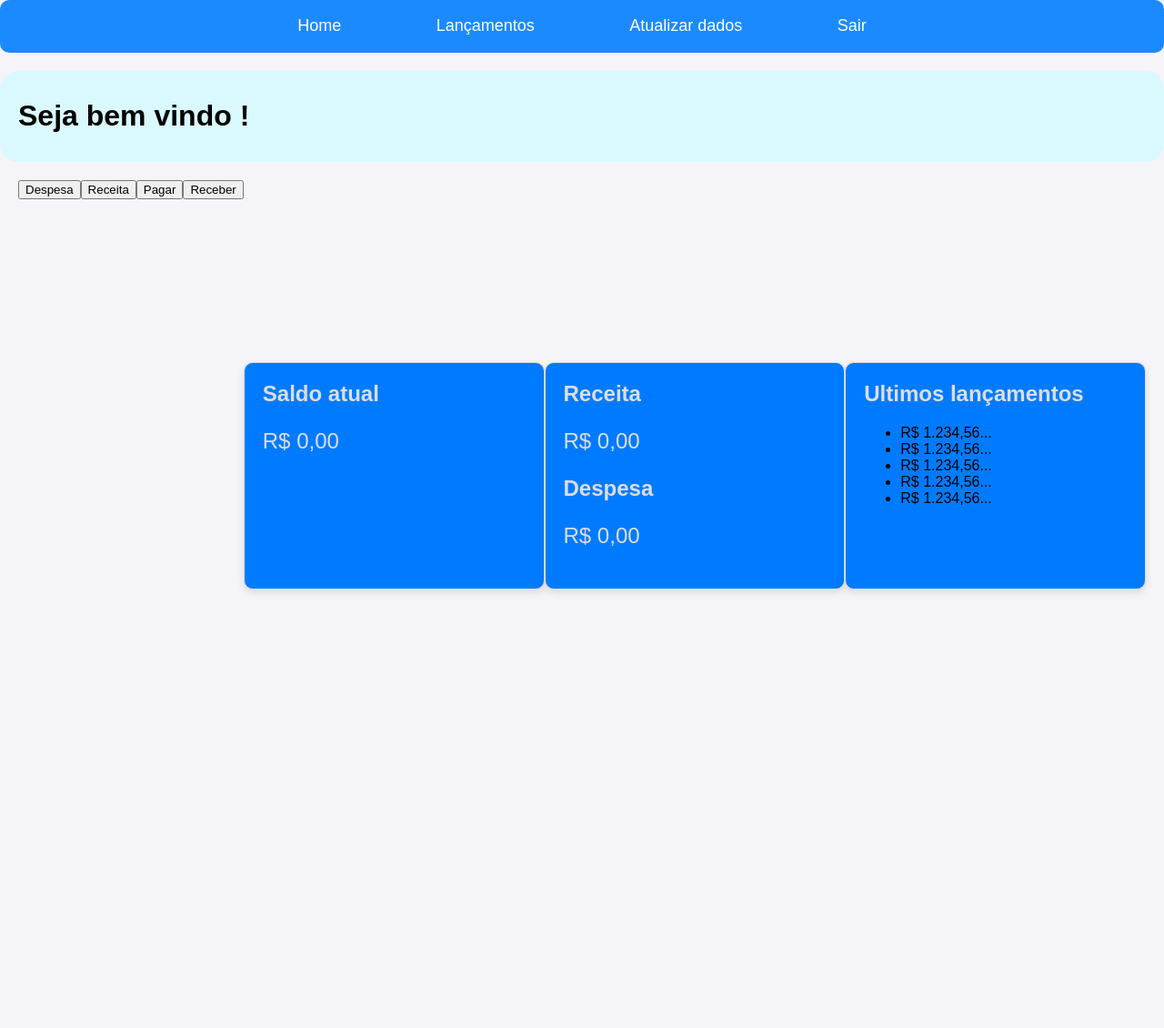
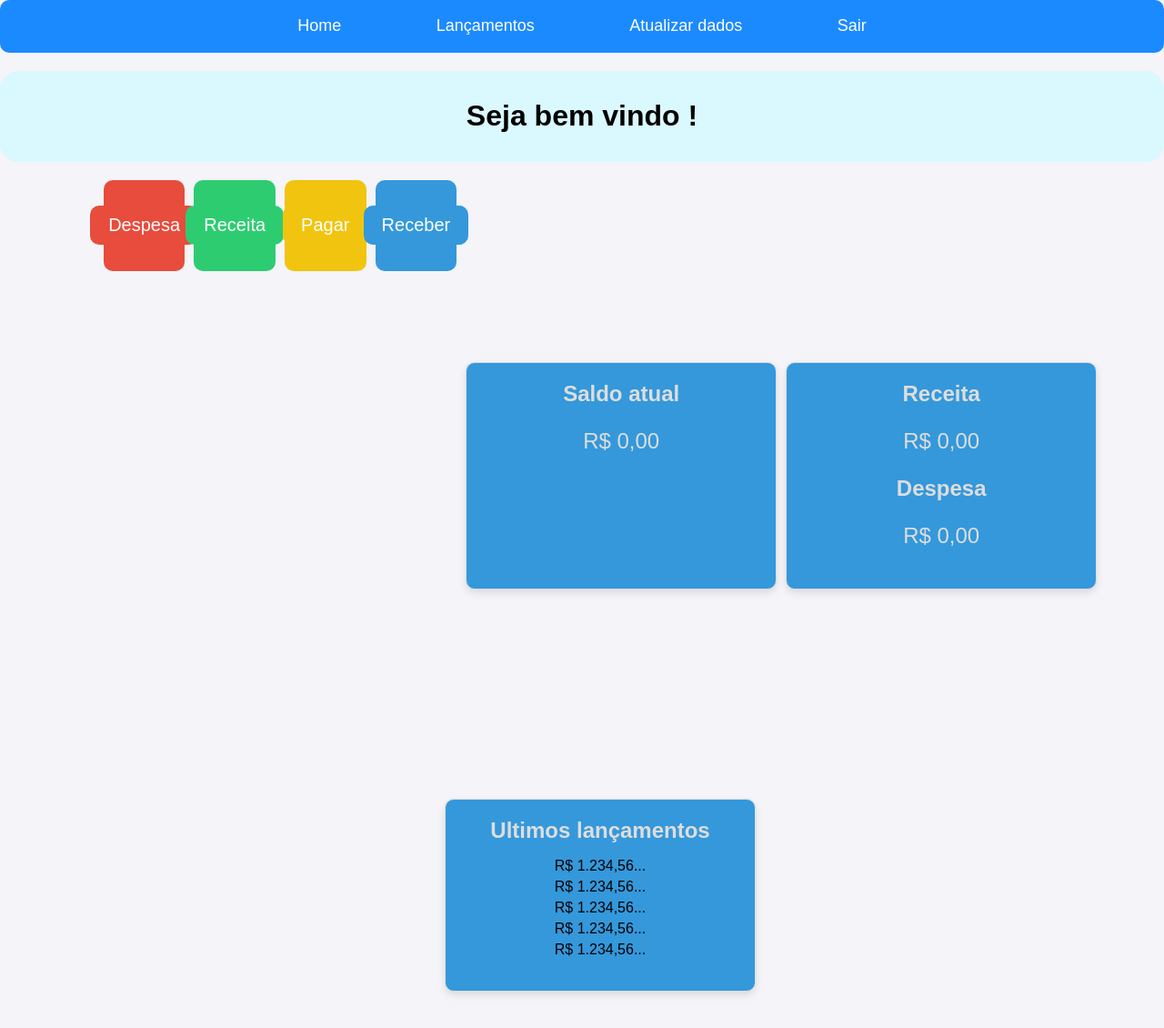
Before and after one commit to eduardosantosbr/seminario-paper-aplicacao-pix, a PHP site: page /dashboard.php in a window 1280 px wide. Shown: the whole page at 91% size. Before the commit the page ends 652 px from the top, so only its background shows below. Run offline with PHP 8.4, Linux system fonts and the light colour scheme; a user stored in the database is signed in; data that the repository does not hold is empty.

Commit message:
Ajustes css e melhorias

```diff
--- /dev/null
+++ b/dashboard.css
@@ -0,0 +1,184 @@
+body {
+    font-family: Arial, sans-serif;
+    background-color: #f4f4f9;
+    margin: 0;
+    padding: 0;
+}
+
+/*Botão dashboard criar lançamento*/
+.dashboard {
+    display: flex;
+    flex-direction: row;  /* Alinhamento na horizontal */
+    justify-content: flex-start; /* Alinhamento à esquerda */
+    padding: 20px;
+    flex-wrap: wrap;
+    gap: 10px;
+    justify-content: center;
+    width: 100%;
+}
+
+.btn-criar {
+    padding: 50px 50px;  /* Ajuste do padding para um tamanho mais razoável */
+    font-size: 20px;  /* Ajuste do tamanho da fonte */
+    color: #fff;
+    background-color: #007bff;
+    border: none;
+    border-radius: 10px;
+    cursor: pointer;
+    transition: background-color 0.3s, box-shadow 0.3s;
+    box-shadow: 0 4px 8px rgba(0, 0, 0, 0.1); /* Sombra leve */
+    margin-top: 200px;
+    margin-left: 200px;
+}
+
+.btn-criar:hover {
+    background-color: #0056b3;
+    box-shadow: 0 6px 12px rgba(0, 0, 0, 0.2); /* Sombra mais pronunciada ao passar o mouse */
+}
+
+/*card saldo*/
+.card-saldo {
+    background-color: #007bff;
+    border: 1px solid #dddddd;
+    border-radius: 10px;
+    box-shadow: 0 4px 8px rgba(0, 0, 0, 0.1);
+    padding: 20px;
+    margin-bottom: 20px;  /* Espaço entre o card e o botão */
+    width: 22px;  /* Largura fixa do card */
+    margin-top: 200px;
+}
+
+.card-saldo h2 {
+    margin-top: 0;
+    color: #dddddd;
+}
+
+.card-saldo p {
+    font-size: 24px;
+    color: #dddddd;
+}
+
+ /**/
+ .card-ultimos-lancamentos {
+    background-color: #007bff;
+    border: 1px solid #dddddd;
+    border-radius: 10px;
+    box-shadow: 0 4px 8px rgba(0, 0, 0, 0.1);
+    padding: 20px;
+    margin-bottom: 20px;  /* Espaço entre o card e o botão */
+    width: 22px;  /* Largura fixa do card */
+    margin-top: 200px;
+}
+
+.card-ultimos-lancamentos h2 {
+    margin-top: 0;
+    color: #dddddd;
+}
+
+.card-ultimos-lancamentos p {
+    font-size: 24px;
+    color: #dddddd;
+}
+
+.div-criar-despesa, .div-criar-receita, .div-criar-pagar, .div-criar-receber {
+    height: 100px;
+    display: flex;
+    justify-content: center;
+    align-items: center;
+    border-radius: 10px;
+    color: #fff;
+    font-size: 20px;
+    cursor: pointer;
+    transition: background-color 0.3s, box-shadow 0.3s;
+    text-align: center;
+}
+
+.div-criar-despesa {
+    width: 7%;
+    background-color: #e74c3c;
+}
+
+.btn-criar-despesa {
+    background-color: #e74c3c;
+    border: none;
+    color: #fff;
+    font-size: 20px;
+    cursor: pointer;
+    padding: 10px 20px;
+    border-radius: 10px;
+}
+
+.div-criar-receita {
+    width: 7%;
+    background-color: #2ecc71;
+}
+
+.btn-criar-receita {
+    background-color: #2ecc71;
+    border: none;
+    color: #fff;
+    font-size: 20px;
+    cursor: pointer;
+    padding: 10px 20px;
+    border-radius: 10px;
+}
+
+.div-criar-pagar {
+    width: 7%;
+    background-color: #f1c40f;
+}
+
+.btn-criar-pagar {
+    background-color: #f1c40f;
+    border: none;
+    color: #fff;
+    font-size: 20px;
+    cursor: pointer;
+    padding: 10px 20px;
+    border-radius: 10px;
+}
+
+.div-criar-receber {
+    width: 7%;
+    background-color: #3498db;
+}
+
+.btn-criar-receber {
+    background-color: #3498db;
+    border: none;
+    color: #fff;
+    font-size: 20px;
+    cursor: pointer;
+    padding: 10px 20px;
+    border-radius: 10px;
+}
+
+.div-criar-despesa:hover, .div-criar-receita:hover, .div-criar-pagar:hover, .div-criar-receber:hover {
+    box-shadow: 0 4px 8px rgba(0, 0, 0, 0.2);
+}
+
+.container {
+    text-align: center;
+    margin-top: 50px;
+}
+
+.card-saldo, .card-ultimos-lancamentos {
+    width: 300px;
+    padding: 20px;
+    border-radius: 10px;
+    background-color: #3498db;
+    text-align: center;
+}
+
+.card-saldo h2, .card-ultimos-lancamentos h2 {
+    margin-bottom: 10px;
+}
+
+.card-ultimos-lancamentos ul {
+    list-style: none;
+    padding: 0;
+}
+
+.card-ultimos-lancamentos li {
+    margin-bottom: 5px;
+}
--- a/dashboard.php
+++ b/dashboard.php
@@ -4,8 +4,12 @@
 <head>
     <meta charset="UTF-8">
     <title>Página Inicial</title>
-    <link rel="stylesheet" href="style.css">
+    <link rel="stylesheet" href="dashboard.css">
 
+    <style>
+
+
+    </style>
 </head>
 
 <body>
@@ -13,6 +17,7 @@
     <?php
         session_start();
         require 'modulos.php';
+        require 'conexao.php';
         include 'menu.php';
         if ($_SESSION['logado'] != true) {
             login_necessario();
@@ -23,17 +28,18 @@
         $dados = $conexao->prepare("SELECT SUM(CASE WHEN tipo = 1 THEN valor ELSE 0 END) AS entradas,
                                         SUM(CASE WHEN tipo = 0 THEN valor ELSE 0 END) AS saidas,
                                         SUM(CASE WHEN tipo = 1 THEN valor ELSE -valor END) AS saldo_total
-                                    FROM lancamentos; WHERE usuario_id = $id");
-                $dados->execute();
-                $objSaldo = $dados->fetchAll(PDO::FETCH_OBJ);
+                                    FROM lancamentos WHERE usuario_id = :id");
+        $dados->bindValue(':id', $id, PDO::PARAM_INT);
+        $dados->execute();
+        $objSaldo = $dados->fetchAll(PDO::FETCH_OBJ);
     ?>
 
     <div class="container">
-        <h1>Seja bem vindo <?php if (isset($_COOKIE['nome'])) { echo $_COOKIE['nome']; }?>!</h1>
+        <h1>Seja bem vindo <?php if (isset($_COOKIE['nome'])) { echo htmlspecialchars($_COOKIE['nome']); }?>!</h1>
     </div>
 
-     <div>
-        <div class="dashboard">
+    <div class="dashboard">
+        <!-- <div class="div-criar"> -->
             <div class="div-criar-despesa">
                 <form action="cadastro-lancamento.php?id=0" method="post">
                     <button id="criarLancamento" class="btn-criar-despesa" onclick="">Despesa</button>
@@ -57,7 +63,9 @@
                     <button id="criarLancamento" class="btn-criar-receber" onclick="">Receber</button>
                 </form>
             </div>
+        <!-- </div>
 
+        <div class="div-card"> -->
             <div class="card-saldo">
                 <h2>Saldo atual</h2>
                 <p>R$ <?php echo number_format($objSaldo[0]->saldo_total, 2, ',', '.'); ?></p>
@@ -78,7 +86,7 @@
                     <li>R$ 1.234,56...</li>
                 </ul>
             </div>
-        </div>
+        <!-- </div> -->
     </div>
 
 </body>
--- a/style.css
+++ b/style.css
@@ -54,15 +54,38 @@ body {
 .dados {
     display: inline-block;
     margin: 0px;
-    width: 80%;
+    width: 100%;
+    display: flex;
+    flex-direction: row;
+    align-items: center;
 }
 
 
 
-.titulo-item-listagem {
+.titulo-item-listagem-descricao {
     font-size: 20px;
     font-weight: bold;
 }
+
+.titulo-item-listagem-valor {
+    font-size: 20px;
+    font-weight: bold;
+}
+
+.dados-descricao{
+    flex: 1;
+    width: 40%;
+}
+
+.dados-valor {
+    flex: 1;
+    width: 20%;
+}
+
+.dados span {
+    display: block;
+}
+
 
 .descricao-item-listagem ul li {
     font-size: 14px;
@@ -199,86 +222,3 @@ input[type=submit]:hover {
     background: rgb(63, 162, 255);
     border-radius: 10px;
 }
-
-
-/*Botão dashboard criar lançamento*/
-
-.dashboard {
-    display: flex;
-    flex-direction: row;  /* Alinhamento na horizontal */
-    justify-content: flex-start; /* Alinhamento à esquerda */
-    padding: 20px;
-}
-
-.btn-criar {
-    padding: 50px 50px;  /* Ajuste do padding para um tamanho mais razoável */
-    font-size: 20px;  /* Ajuste do tamanho da fonte */
-    color: #fff;
-    background-color: #007bff;
-    border: none;
-    border-radius: 10px;
-    cursor: pointer;
-    transition: background-color 0.3s, box-shadow 0.3s;
-    box-shadow: 0 4px 8px rgba(0, 0, 0, 0.1); /* Sombra leve */
-    margin-top: 200px;
-    margin-left: 200px;
-}
-
-.div-criar{
-    padding: 50px 50px;  /* Ajuste do padding para um tamanho mais razoável */
-    font-size: 20px;  /* Ajuste do tamanho da fonte */
-    color: #fff;
-    border: none;
-    border-radius: 10px;
-    cursor: pointer;
-    transition: background-color 0.3s, box-shadow 0.3s;
-}
-
-.btn-criar:hover {
-    background-color: #0056b3;
-    box-shadow: 0 6px 12px rgba(0, 0, 0, 0.2); /* Sombra mais pronunciada ao passar o mouse */
-}
-
-/*card saldo*/
-.card-saldo {
-    background-color: #007bff;
-    border: 1px solid #dddddd;
-    border-radius: 10px;
-    box-shadow: 0 4px 8px rgba(0, 0, 0, 0.1);
-    padding: 20px;
-    margin-bottom: 20px;  /* Espaço entre o card e o botão */
-    width: 300px;  /* Largura fixa do card */
-    margin-top: 200px;
-}
-
-.card-saldo h2 {
-    margin-top: 0;
-    color: #dddddd;
-}
-
-.card-saldo p {
-    font-size: 24px;
-    color: #dddddd;
-}
-
- /**/
- .card-ultimos-lancamentos {
-    background-color: #007bff;
-    border: 1px solid #dddddd;
-    border-radius: 10px;
-    box-shadow: 0 4px 8px rgba(0, 0, 0, 0.1);
-    padding: 20px;
-    margin-bottom: 20px;  /* Espaço entre o card e o botão */
-    width: 300px;  /* Largura fixa do card */
-    margin-top: 200px;
-}
-
-.card-ultimos-lancamentos h2 {
-    margin-top: 0;
-    color: #dddddd;
-}
-
-.card-ultimos-lancamentos p {
-    font-size: 24px;
-    color: #dddddd;
-}
```
Also changed, not shown: lancamentos.php (+20 -16 lines), imagens/joinhaNegativo.png (added), imagens/joinhaPositivo.png (added).
